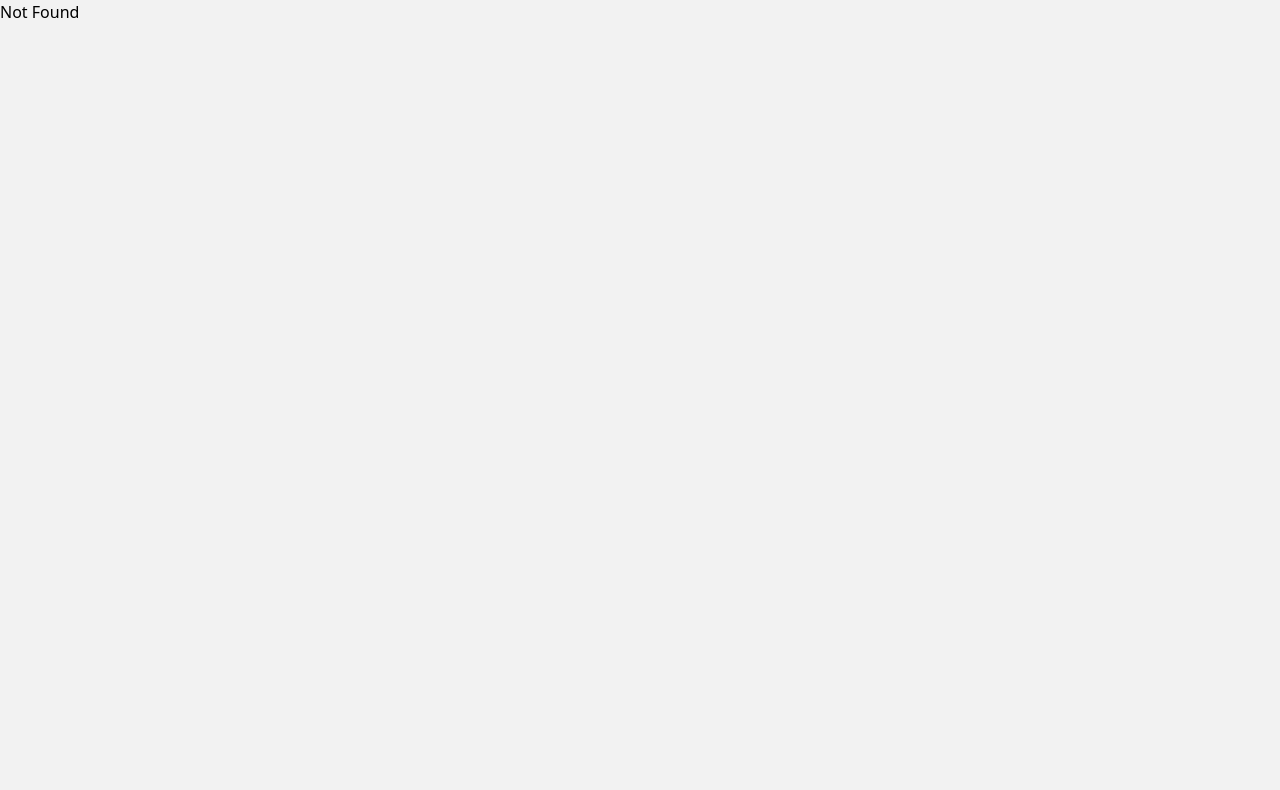
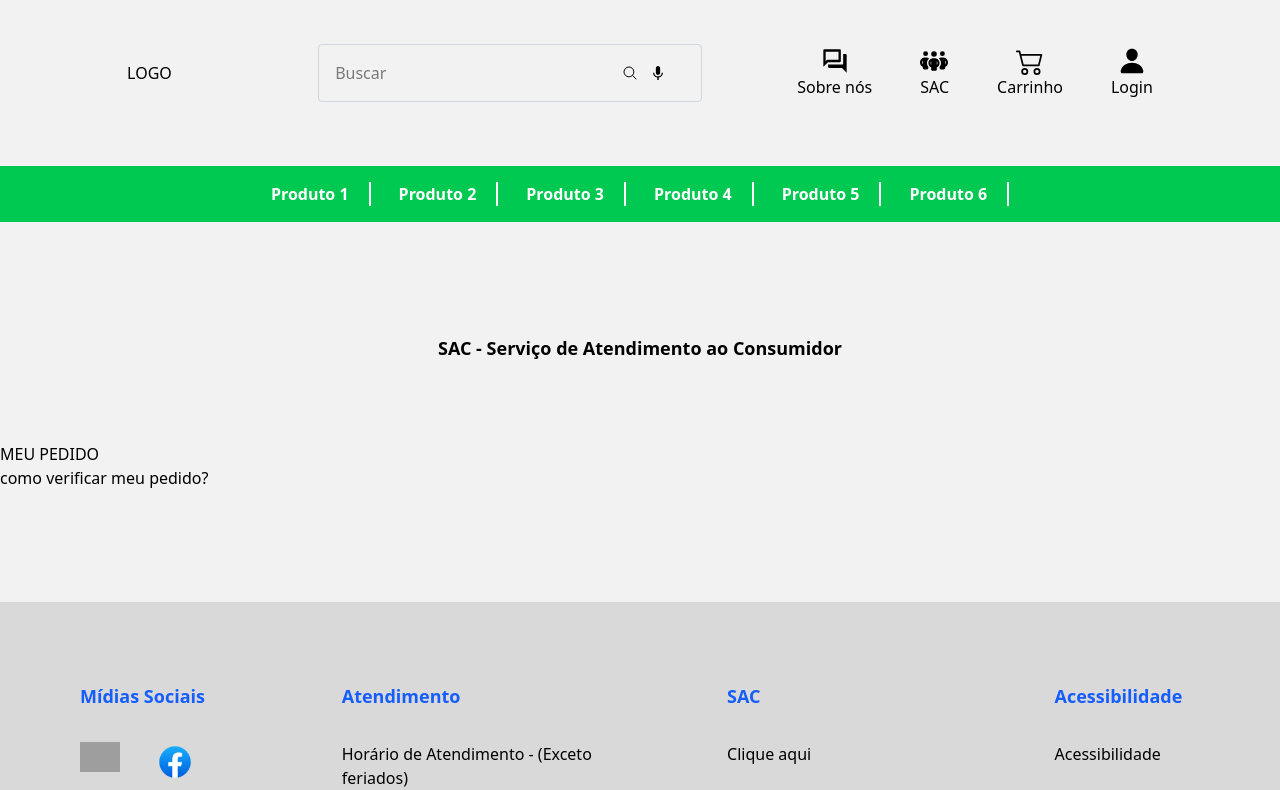
Before and after one commit to RRodrigoCordeiro/ecommerce-tech, a React (Vite) app: page /sac in a window 1280 px wide. Shown: the top 790 px of the page. Built offline with nearby package versions, Linux system fonts and the light colour scheme; grey boxes are pictures that could not be loaded.

Commit message:
✨ feat: Criação da navegação do SAC

```diff
--- a/src/App.jsx
+++ b/src/App.jsx
@@ -2,7 +2,7 @@ import React from 'react'
 import { BrowserRouter, Routes, Route } from 'react-router-dom'
 import Home from './pages/Home'
 import Launch from './pages/Launch'
-
+import Sac from './pages/Sac'
 
 
 const App = () => {
@@ -12,6 +12,7 @@ const App = () => {
       <Routes>
         <Route path='/' element={<Home/>} />
         <Route path='/launch' element={<Launch/>} />
+        <Route path='/sac' element={<Sac/>} />
         <Route path='*' element={<h1>Not Found</h1>} />
       </Routes>
     </BrowserRouter>
--- a/src/components/Header.jsx
+++ b/src/components/Header.jsx
@@ -6,6 +6,7 @@ import { IoPerson } from "react-icons/io5";
 import { BsCart2 } from "react-icons/bs";
 import { IoSearchOutline } from "react-icons/io5";
 import { IoMdMic } from "react-icons/io";
+import { Link } from "react-router-dom";
 
 const Header = ({ searchQuery, setSearchQuery }) => {
   const [dropdownVisible, setDropdownVisible] = useState(null);
@@ -93,8 +94,11 @@ const Header = ({ searchQuery, setSearchQuery }) => {
             <p>Sobre nós</p>
           </div>
           <div className="flex flex-col items-center">
-            <FaPeopleGroup size={28} />
-            <p>SAC</p>
+            <Link to="sac">
+              <FaPeopleGroup size={28} />
+              <p>SAC</p>
+
+            </Link>
           </div>
           <div className="flex flex-col items-center">
             <BsCart2 size={28} />
--- a/src/pages/Sac.jsx
+++ b/src/pages/Sac.jsx
@@ -6,7 +6,9 @@ const Sac = () => {
   return (
     <div>
        <Header/>
-    Sac
+       <h1 className='font-bold text-center mt-28 text-lg'>SAC - Serviço de Atendimento ao Consumidor</h1>
+       <h2 className='mt-20'>MEU PEDIDO</h2>
+       <h3>como verificar meu pedido?</h3>
        <Footer/>
     </div>
   )
```
